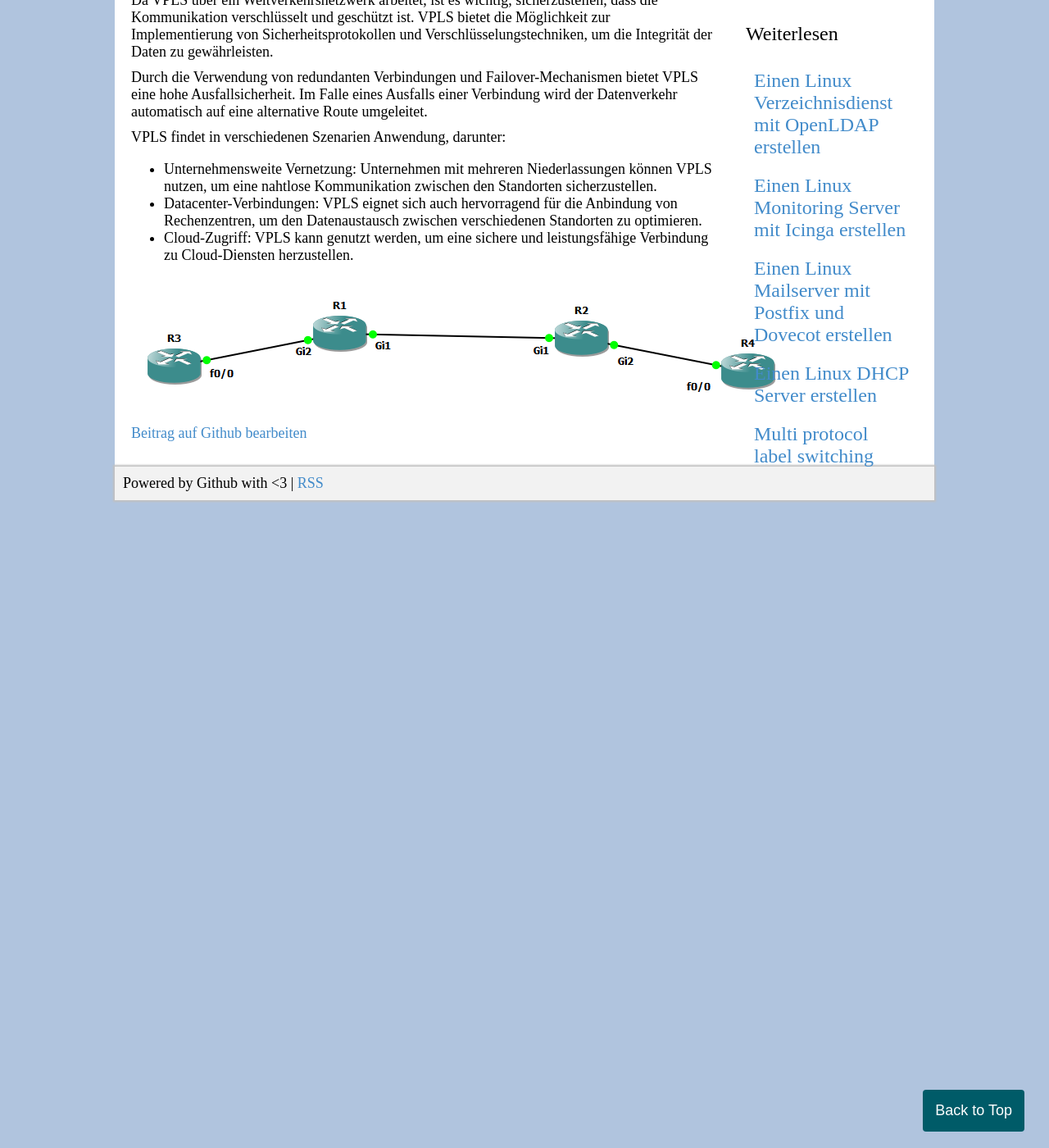
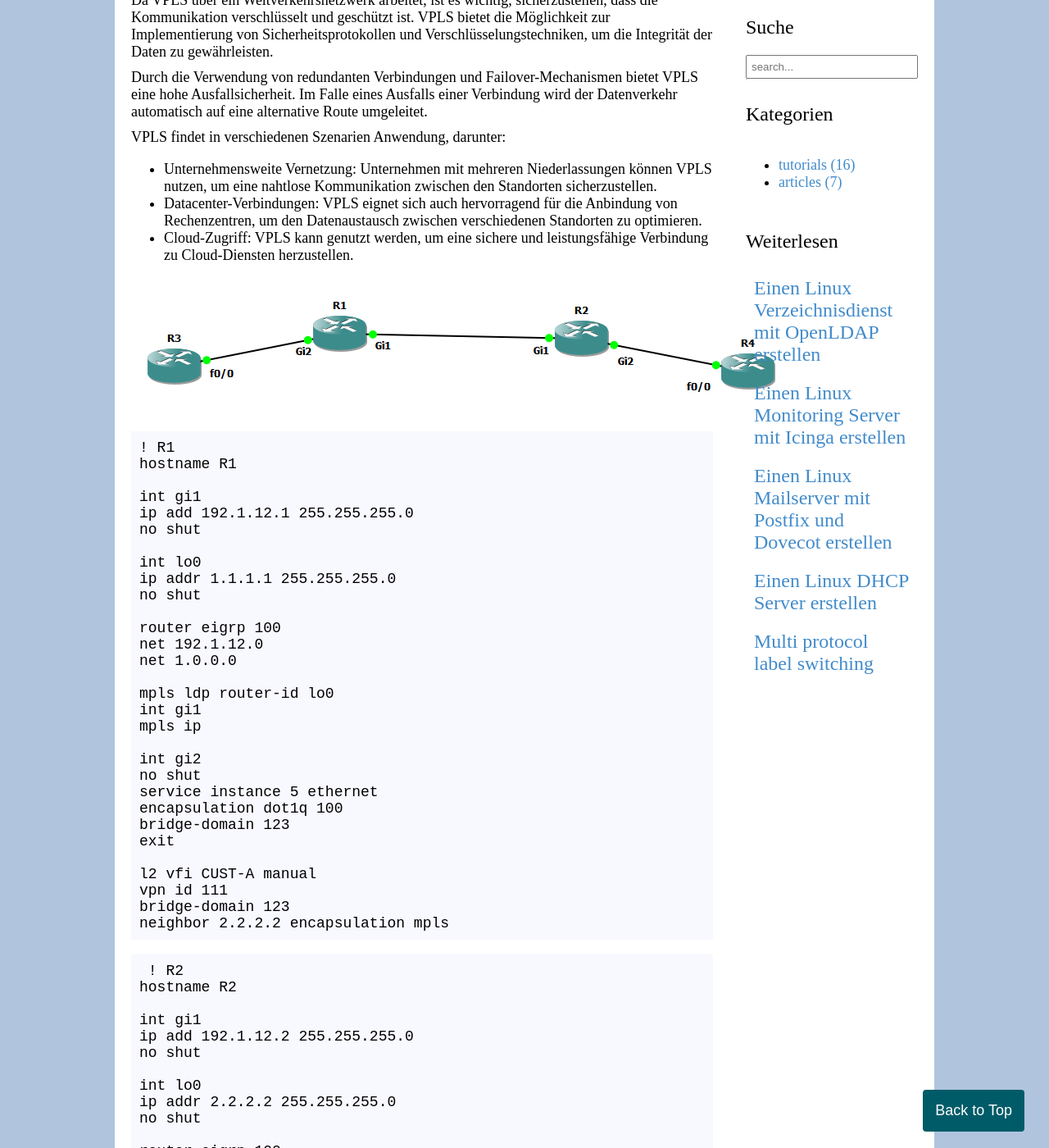
Before and after one commit to zarat/zarat.github.io, a Jekyll site: the page built from _posts/2023-10-31-vpls.markdown, in a window 1280 px wide and 1400 px high, scrolled down 835 px. Shown: the whole window at 82% size. Built offline with Jekyll 4.4.1, drawn with Linux system fonts in a browser that asks for light colours; some of the changed text lies outside the part shown.

Commit message:
Update 2023-10-31-vpls.markdown

```diff
--- a/_posts/2023-10-31-vpls.markdown
+++ b/_posts/2023-10-31-vpls.markdown
@@ -32,3 +32,89 @@
  - Cloud-Zugriff: VPLS kann genutzt werden, um eine sichere und leistungsfähige Verbindung zu Cloud-Diensten herzustellen.
 
 ![VPLS Lab in GNS3](/assets/images/vpls_gns3_lab.png)
+
+<pre>
+! R1
+hostname R1
+
+int gi1
+ip add 192.1.12.1 255.255.255.0
+no shut
+
+int lo0
+ip addr 1.1.1.1 255.255.255.0
+no shut
+
+router eigrp 100
+net 192.1.12.0
+net 1.0.0.0
+
+mpls ldp router-id lo0
+int gi1
+mpls ip
+
+int gi2
+no shut
+service instance 5 ethernet
+encapsulation dot1q 100
+bridge-domain 123
+exit
+
+l2 vfi CUST-A manual
+vpn id 111
+bridge-domain 123
+neighbor 2.2.2.2 encapsulation mpls
+</pre>
+
+<pre>
+ ! R2
+hostname R2
+
+int gi1
+ip add 192.1.12.2 255.255.255.0
+no shut
+
+int lo0
+ip addr 2.2.2.2 255.255.255.0
+no shut
+
+router eigrp 100
+net 192.1.12.0
+net 2.0.0.0
+
+mpls ldp router-id lo0
+int gi1
+mpls ip
+
+int gi2
+no shut
+service instance 5 ethernet
+encapsulation dot1q 100
+bridge-domain 123
+exit
+
+l2 vfi CUST-A manual
+vpn id 111
+bridge-domain 123
+neighbor 1.1.1.1 encapsulation mpls
+</pre>
+
+<pre>
+ !R3
+hostname R3
+
+int fa0/0
+no shut
+
+int fa0/0.1
+encapsulation dot1q 100
+ip addr 192.1.100.3 255.255.255.0
+no shut
+
+int lo0
+ip addr 10.3.3.3 255.255.255.0
+
+router eigrp 100
+net 192.1.100.0
+net 10.0.0.0
+</pre>
```
